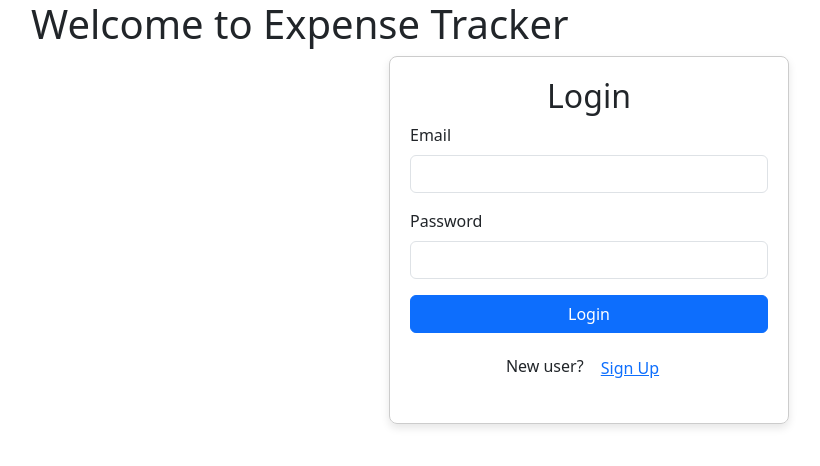
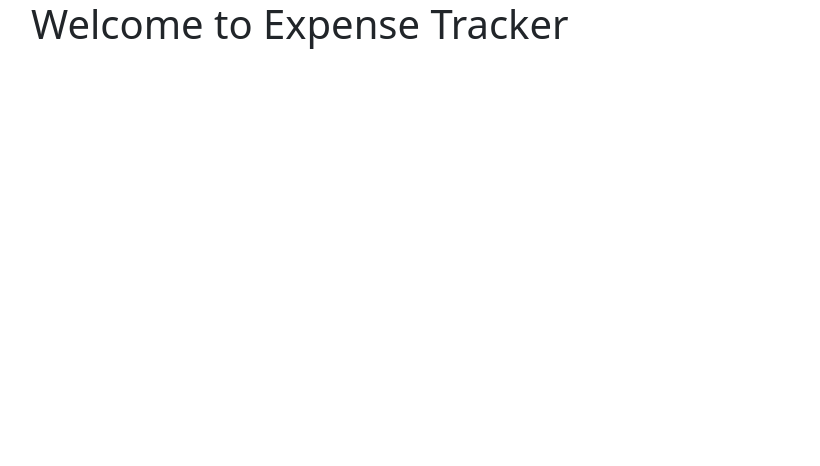
Before and after one commit to Rajatsoni5/expensetracker, a React (Create React App) app: page /dashboard in a window 1280 px wide. Shown: the top 466 px of the page, without its empty margins (51-871 px from the left). Built offline with nearby package versions, Linux system fonts and the light colour scheme.

Commit message:
route added and dashboard is working after successfull login

```diff
--- a/package.json
+++ b/package.json
@@ -11,6 +11,7 @@
     "react": "^18.3.1",
     "react-bootstrap": "^2.10.5",
     "react-dom": "^18.3.1",
+    "react-router-dom": "^6.27.0",
     "react-scripts": "5.0.1",
     "web-vitals": "^2.1.4"
   },
--- a/src/App.js
+++ b/src/App.js
@@ -1,23 +1,22 @@
 import '../src/styles/App.css';
 import 'bootstrap/dist/css/bootstrap.min.css';
-import React, { useState } from 'react';
+import React from 'react';
+import { BrowserRouter as Router, Routes, Route } from 'react-router-dom';
 import Login from './components/Auth/Login';
 import Signup from './components/Auth/Signup';
-
+import Dashboard from "./components/Dashboard/Dashboard"
 const App = () => {
 
-    const [isLogin, setIsLogin] = useState(true);
-
-    const toggleForm = () => {
-        setIsLogin(!isLogin);
-    };
-
     return (
-
-        <div className="container">
-            <h1>Welcome to Expense Tracker</h1>
-             {isLogin ? <Login toggleForm={toggleForm} /> : <Signup toggleForm={toggleForm} />}
-        </div>
+      <Router>
+          <div className="container">
+              <Routes>
+                  <Route path="/" element={<Login />} />
+                  <Route path="/signup" element={<Signup />} />
+                  <Route path="/dashboard" element={<Dashboard />} />
+              </Routes>
+          </div>
+  </Router>
 
     );
 };
--- a/src/components/Auth/Login.jsx
+++ b/src/components/Auth/Login.jsx
@@ -1,27 +1,32 @@
-import React, { useState } from 'react';
-import { useAuth } from '../../context/ContextProvider';
-import '../../styles/Auth.css';
+import "../../styles/Auth.css";
+import React, { useState } from "react";
+import { useContextProvider } from "../../context/ContextProvider";
+import { useNavigate } from 'react-router-dom';
 
 const Login = ({ toggleForm }) => {
-    const { login } = useAuth();
-    const [email, setEmail] = useState('');
-    const [password, setPassword] = useState('');
-    const [error, setError] = useState('');
+
+  const { login } = useContextProvider();
+  const navigate = useNavigate();
+
+  const [email, setEmail] = useState("");
+  const [password, setPassword] = useState("");
+  const [error, setError] = useState("");
 
   const handleSubmit = async (e) => {
     e.preventDefault();
-        setError('');
+    setError("");
 
     if (!email || !password) {
-            setError('Both fields are mandatory.');
+      setError("Both fields are mandatory.");
       return;
     }
 
     try {
       await login(email, password);
-            console.log('User has successfully logged in.');
-            setEmail('');
-            setPassword('');
+      console.log("User has successfully logged in.");
+      navigate("./dashboard")
+      setEmail("");
+      setPassword("");
     } catch (err) {
       setError(err.message);
     }
@@ -33,7 +38,9 @@ const Login = ({ toggleForm }) => {
       {error && <div className="alert alert-danger">{error}</div>}
       <form onSubmit={handleSubmit}>
         <div className="mb-3">
-                    <label htmlFor="email" className="form-label">Email</label>
+          <label htmlFor="email" className="form-label">
+            Email
+          </label>
           <input
             type="email"
             className="form-control"
@@ -44,7 +51,9 @@ const Login = ({ toggleForm }) => {
           />
         </div>
         <div className="mb-3">
-                    <label htmlFor="password" className="form-label">Password</label>
+          <label htmlFor="password" className="form-label">
+            Password
+          </label>
           <input
             type="password"
             className="form-control"
@@ -54,10 +63,15 @@ const Login = ({ toggleForm }) => {
             required
           />
         </div>
-                <button type="submit" className="btn btn-primary auth-button">Login</button>
+        <button type="submit" className="btn btn-primary auth-button">
+          Login
+        </button>
       </form>
       <p className="mt-3 text-center">
-                New user? <button className="btn btn-link" onClick={toggleForm}>Sign Up</button>
+        New user?{" "}
+        <button className="btn btn-link" onClick={toggleForm}>
+          Sign Up
+        </button>
       </p>
     </div>
   );
--- a/src/components/Auth/Signup.jsx
+++ b/src/components/Auth/Signup.jsx
@@ -1,9 +1,9 @@
 import React, { useState } from 'react';
-import { useAuth } from '../../context/ContextProvider';
+import { useContextProvider } from '../../context/ContextProvider';
 import '../../styles/Auth.css';
 
 const Signup = ({ toggleForm }) => {
-    const { register } = useAuth();
+    const { register } = useContextProvider();
     const [email, setEmail] = useState('');
     const [password, setPassword] = useState('');
     const [confirmPassword, setConfirmPassword] = useState('');
--- a/src/components/Dashboard/Dashboard.jsx
+++ b/src/components/Dashboard/Dashboard.jsx
@@ -2,7 +2,9 @@ import React from 'react'
 
 function Dashboard() {
   return (
-    <div>Dashboard</div>
+    <div>
+      <h1>Welcome to Expense Tracker</h1>
+    </div>
   )
 }
 
--- a/src/context/ContextProvider.jsx
+++ b/src/context/ContextProvider.jsx
@@ -5,7 +5,7 @@ import { app } from "../firebase/firebaseConfig";
 const Context = createContext();
 const auth = getAuth(app);
 
-export const AuthProvider = ({ children }) => {
+export const ContextProvider = ({ children }) => {
   const [user, setUser] = useState(null);
 
   const register = async (email, password) => {
@@ -43,6 +43,6 @@ export const AuthProvider = ({ children }) => {
   );
 };
 
-export const useAuth = () => {
+export const useContextProvider = () => {
   return useContext(Context);
 };
--- a/src/index.js
+++ b/src/index.js
@@ -5,15 +5,15 @@ import App from './App';
 import reportWebVitals from './reportWebVitals';
 import 'bootstrap/dist/css/bootstrap.min.css';
 
-import { AuthProvider } from './context/ContextProvider';
+import { ContextProvider } from './context/ContextProvider';
 
 
 
 const root = ReactDOM.createRoot(document.getElementById('root'));
 root.render(
-  <AuthProvider>
+  <ContextProvider>
     <App />
-  </AuthProvider>
+  </ContextProvider>
 );
 
 // If you want to start measuring performance in your app, pass a function
```
Also changed, not shown: 1 other file (tests, documents, lock files or other folders). Lines whose indentation alone changed are shown as unchanged.
